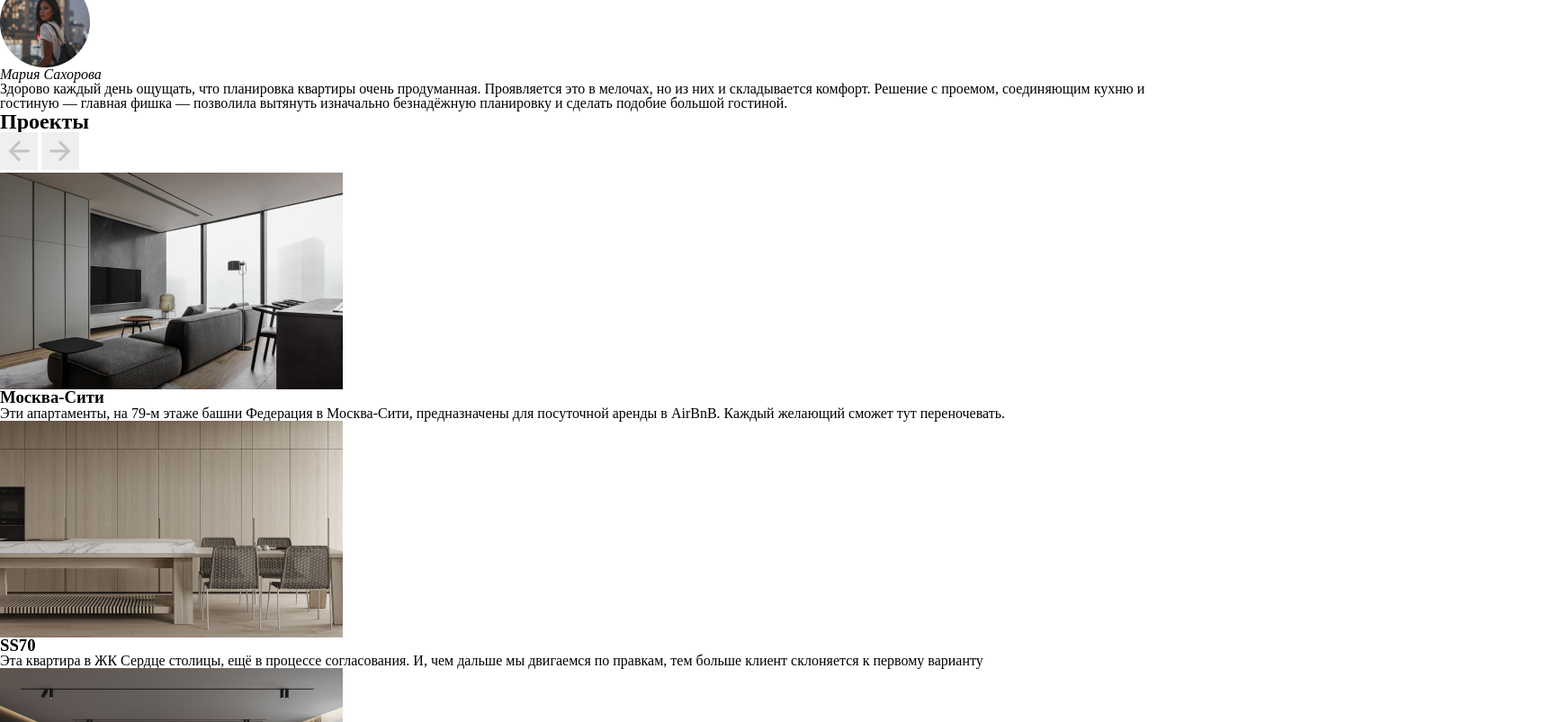
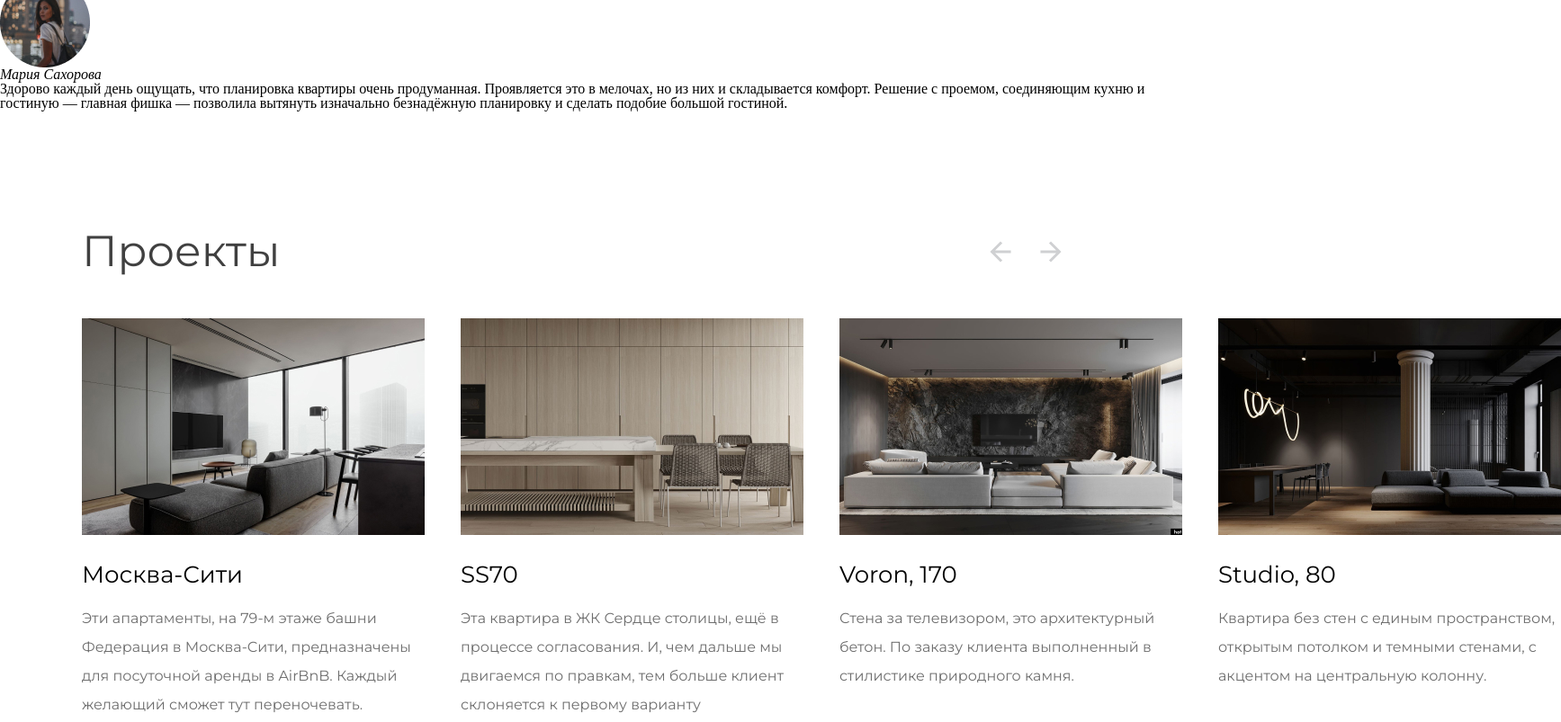
Before and after one commit to shxnxdwn/ips_final, a plain HTML site: page index.html in a window 1280 px wide. Shown: the part 8660-9463 px from the top of the page at 90% size, 1735 px wide, since content can reach past the window. Drawn offline with nearby package versions, Linux system fonts and the light colour scheme.

Commit message:
Added CSS for Projects (non-adaptive)

```diff
--- a/css/style.css
+++ b/css/style.css
@@ -474,15 +474,31 @@ img {
 }
 
 .projects__container {
+    max-width: 85.78%;
+    margin: 128px auto 212px;
 }
 
 .projects__head {
+    display: flex;
+    justify-content: space-between;
+    margin-bottom: 46px;
 }
 
 .projects__title {
+    color: #404040;
+    font-family: "Montserrat", sans-serif;
+    font-size: 48px;
+    font-weight: 400;
+    line-height: 120%;
+}
+
+.projects__buttons {
+    display: flex;
+    gap: 14px;
 }
 
 .projects__button {
+    background: transparent;
 }
 
 .projects__button_active {
@@ -492,15 +508,28 @@ img {
 }
 
 .projects__cards {
+    display: flex;
+    gap: 40px;
 }
 
 .projects__card {
 }
 
 .projects__card-title {
+    margin: 29px 0 16px 0;
+    color: #000000;
+    font-family: "Montserrat", sans-serif;
+    font-size: 26px;
+    font-weight: 400;
+    line-height: 120%;
 }
 
 .projects__card-description {
+    color: #6E6E6E;
+    font-family: "Montserrat", sans-serif;
+    font-size: 16px;
+    font-weight: 400;
+    line-height: 200%;
 }
 
 /* === CONTACT ====================================================================================================== */
--- a/index.html
+++ b/index.html
@@ -273,12 +273,14 @@
                 <div class="projects__container">
                     <div class="projects__head">
                         <h2 class="projects__title">Проекты</h2>
+                        <div class="projects__buttons">
                             <button class="projects__button">
                                 <img src="img/projects/arrow-left.svg" alt="arrow-left">
                             </button>
                             <button class="projects__button projects__button_active">
                                 <img src="img/projects/arrow-right.svg" alt="arrow-right">
                             </button>
+                        </div>
                     </div>
                     <div class="projects__row">
                         <div class="projects__cards">
@@ -331,7 +333,9 @@
                     <h2 class="contact__title">Оставьте ваш Email и мы свяжемся с вами</h2>
                     <div class="contact__form-wrapper">
                         <form class="contact__form" action="#" method="post" enctype="text/plain">
+                            <label>
                                 <input class="contact__input" type="email" name="email" placeholder="Email" required autocomplete="on">
+                            </label>
                             <button class="contact__button" type="submit">Отправить</button>
                         </form>
                     </div>
```
Lines whose indentation alone changed are shown as unchanged.
